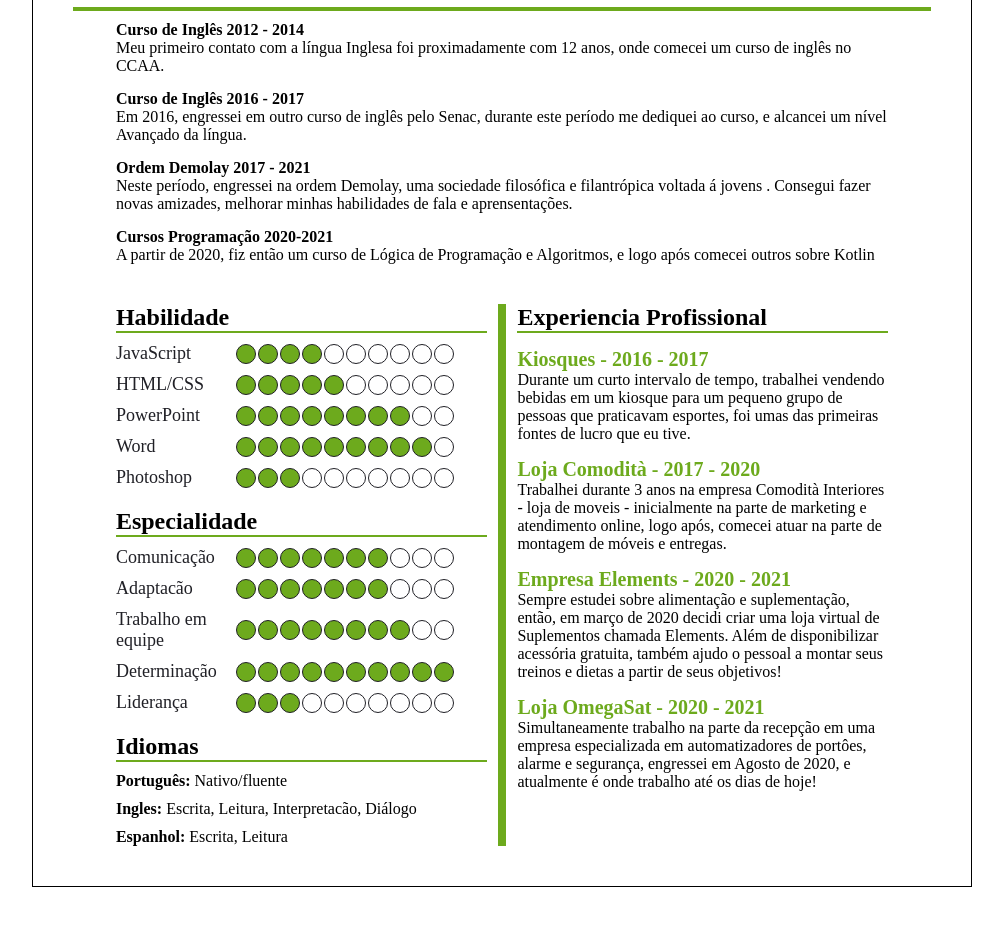
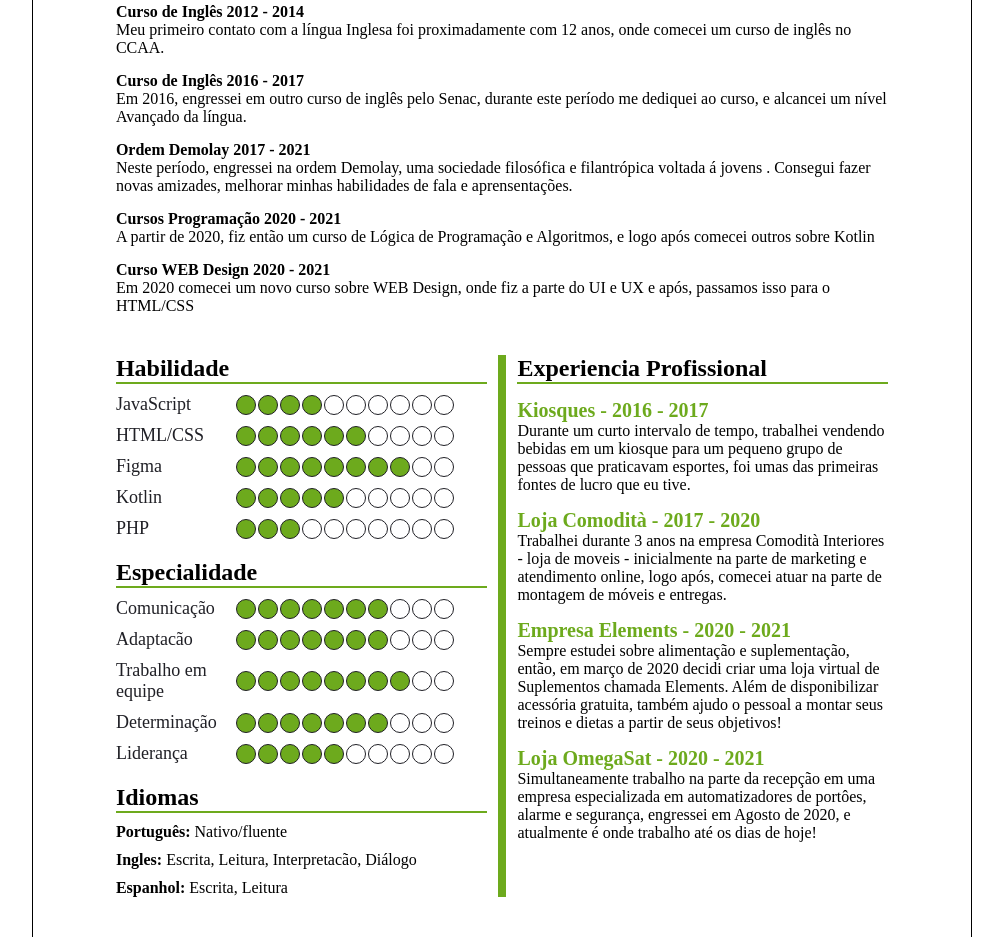
Before and after one commit to gugapadilha/CurriculoIDW, a plain HTML site: page index.html in a window 1280 px wide. Shown: the part 634-1571 px from the top of the page, without its empty margins (138-1141 px from the left). Drawn offline with Linux system fonts and the light colour scheme.

Commit message:
Update index.html

```diff
--- a/index.html
+++ b/index.html
@@ -54,8 +54,8 @@
             <h2>Objetivo</h2>
             <p>Me chamo Gustavo Padilha, estou cursando ADS pela Ulbra em Torres-RS!, meu objetivo como programador tem
             como função primordial entender diferentes linguagens de programçao, estudar o maximo possível, praticar
-            bastante, e me especializar como desenvolvedor frontend. Claro que tenho ambição de aprender também
-            sobre backend e banco de dados!
+            bastante, e me especializar como desenvolvedor frontend. Claro que tenho ambição de aprender
+            sobre backend futuramente.
             </p>
         </section>
 
@@ -78,9 +78,14 @@
                 . Consegui fazer novas amizades, melhorar minhas habilidades de fala e aprensentações.
                 </p>
 
-                <h4> Cursos Programação 2020-2021</h4>
+                <h4> Cursos Programação 2020 - 2021</h4>
                 <p>A partir de 2020, fiz então um curso de Lógica de Programação e Algoritmos, e logo após comecei
                     outros sobre Kotlin
+                </p>
+
+                <h4>Curso WEB Design 2020 - 2021</h4>
+                <p>Em 2020 comecei um novo curso sobre WEB Design, onde fiz a parte do UI e UX
+                    e após, passamos isso para o HTML/CSS
                 </p>
 
             </div>
@@ -115,7 +120,7 @@
                         <div class="bolinha-on"></div>
                         <div class="bolinha-on"></div>
                         <div class="bolinha-on"></div>
-                        <div class="bolinha-off"></div>
+                        <div class="bolinha-on"></div>
                         <div class="bolinha-off"></div>
                         <div class="bolinha-off"></div>
                         <div class="bolinha-off"></div>
@@ -124,7 +129,7 @@
                     </div>
 
                     <div class="habilidade-itens">
-                        <p class="item-titulo">PowerPoint</p>
+                        <p class="item-titulo">Figma</p>
 
                         <div class="bolinha-on"></div>
                         <div class="bolinha-on"></div>
@@ -140,23 +145,23 @@
                     </div>
 
                     <div class="habilidade-itens">
-                        <p class="item-titulo">Word</p>
+                        <p class="item-titulo">Kotlin</p>
 
                         <div class="bolinha-on"></div>
                         <div class="bolinha-on"></div>
                         <div class="bolinha-on"></div>
                         <div class="bolinha-on"></div>
                         <div class="bolinha-on"></div>
-                        <div class="bolinha-on"></div>
-                        <div class="bolinha-on"></div>
-                        <div class="bolinha-on"></div>
-                        <div class="bolinha-on"></div>
+                        <div class="bolinha-off"></div>
+                        <div class="bolinha-off"></div>
+                        <div class="bolinha-off"></div>
+                        <div class="bolinha-off"></div>
                         <div class="bolinha-off"></div>
 
                     </div>
 
                     <div class="habilidade-itens">
-                        <p class="item-titulo">Photoshop</p>
+                        <p class="item-titulo">PHP</p>
 
                         <div class="bolinha-on"></div>
                         <div class="bolinha-on"></div>
@@ -170,8 +175,6 @@
                         <div class="bolinha-off"></div>
 
                     </div>
-
-
 
                     <h2 class="espaco-spec">Especialidade</h2>
                     <div class="line"></div>
@@ -234,9 +237,9 @@
                         <div class="bolinha-on"></div>
                         <div class="bolinha-on"></div>
                         <div class="bolinha-on"></div>
-                        <div class="bolinha-on"></div>
-                        <div class="bolinha-on"></div>
-                        <div class="bolinha-on"></div>
+                        <div class="bolinha-off"></div>
+                        <div class="bolinha-off"></div>
+                        <div class="bolinha-off"></div>
 
                     </div>
 
@@ -246,8 +249,8 @@
                         <div class="bolinha-on"></div>
                         <div class="bolinha-on"></div>
                         <div class="bolinha-on"></div>
-                        <div class="bolinha-off"></div>
-                        <div class="bolinha-off"></div>
+                        <div class="bolinha-on"></div>
+                        <div class="bolinha-on"></div>
                         <div class="bolinha-off"></div>
                         <div class="bolinha-off"></div>
                         <div class="bolinha-off"></div>
```
